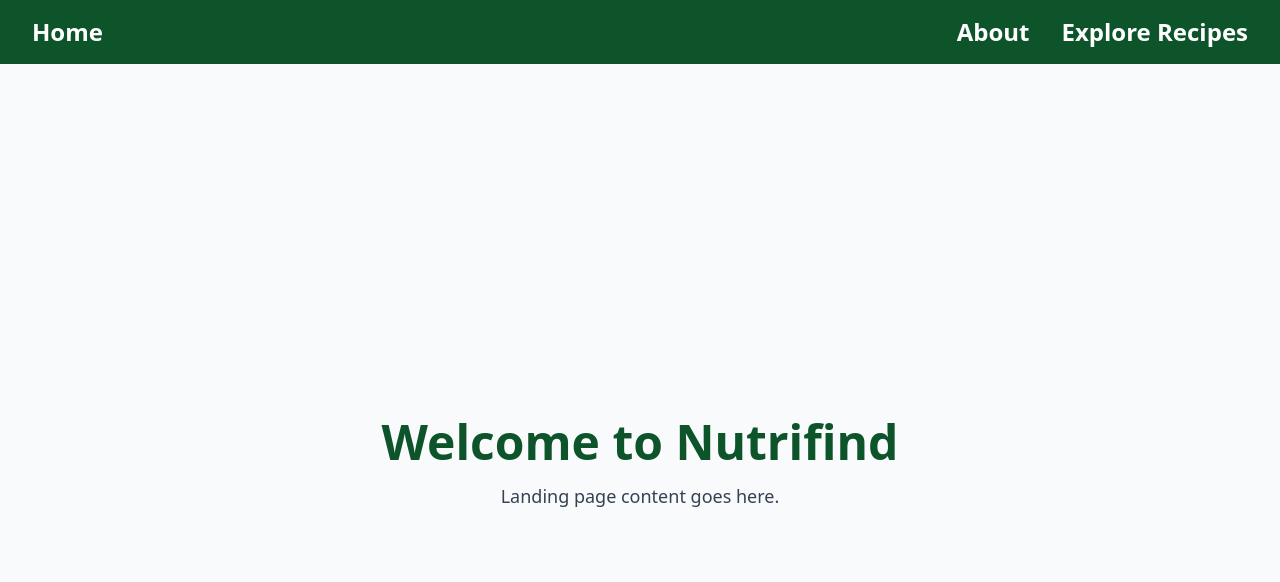
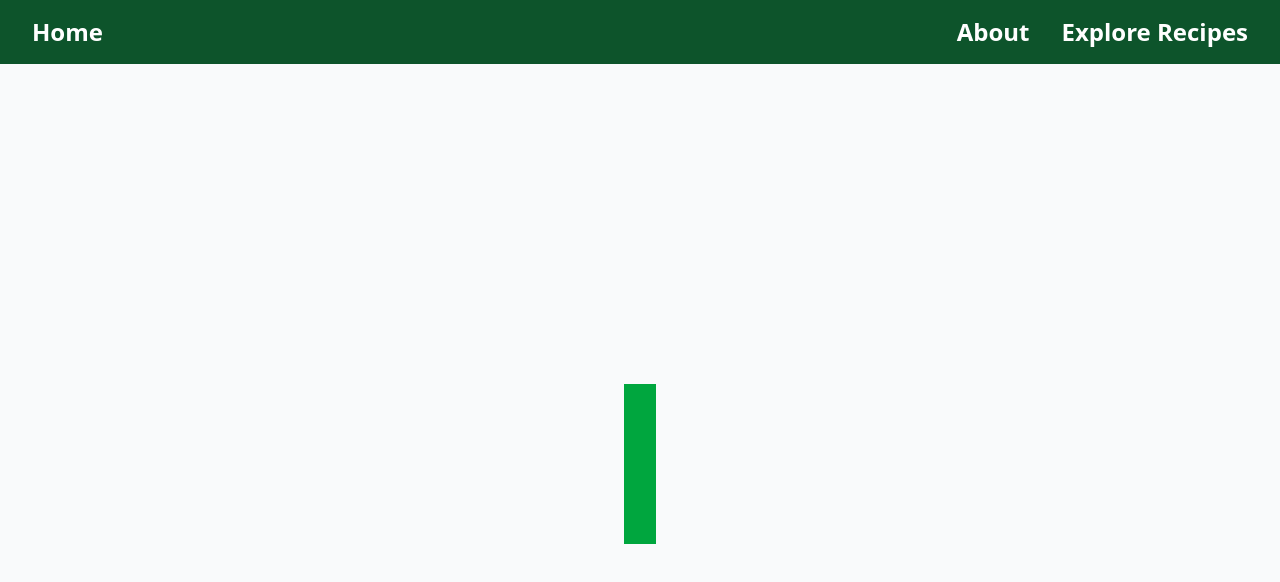
Before and after one commit to giancarloperez-cs/nutrifind, a React (Vite) app in the folder client/: page / in a window 1280 px wide. Shown: the top 582 px of the page. Built offline with nearby package versions, Linux system fonts and the light colour scheme.

Commit message:
worked on landing page, added future components for landing page

```diff
--- a/client/src/pages/LandingPage.jsx
+++ b/client/src/pages/LandingPage.jsx
@@ -1,13 +1,13 @@
+
+
 function LandingPage(){
     return(
         <div className="min-h-screen bg-gray-50 flex items-center justify-center">
-            <div className="text-center">
-                <h1 className="text-5xl font-bold text-green-900 mb-4">
-                    Welcome to Nutrifind
-                </h1>
-                <p className="text-lg text-gray-700">
-                    Landing page content goes here.
-                </p>
+            <div>
+                <section className="bg-green-600 text-white py-20">
+                    <div className="max-w-7xl mx-auto px-4 text-center">
+                    </div>
+                </section>
             </div>
         </div>
     )
```
Also changed, not shown: client/src/components/CallToAction.jsx (added), client/src/components/Hero.jsx (added), client/src/components/ProblemCards.jsx (added).
